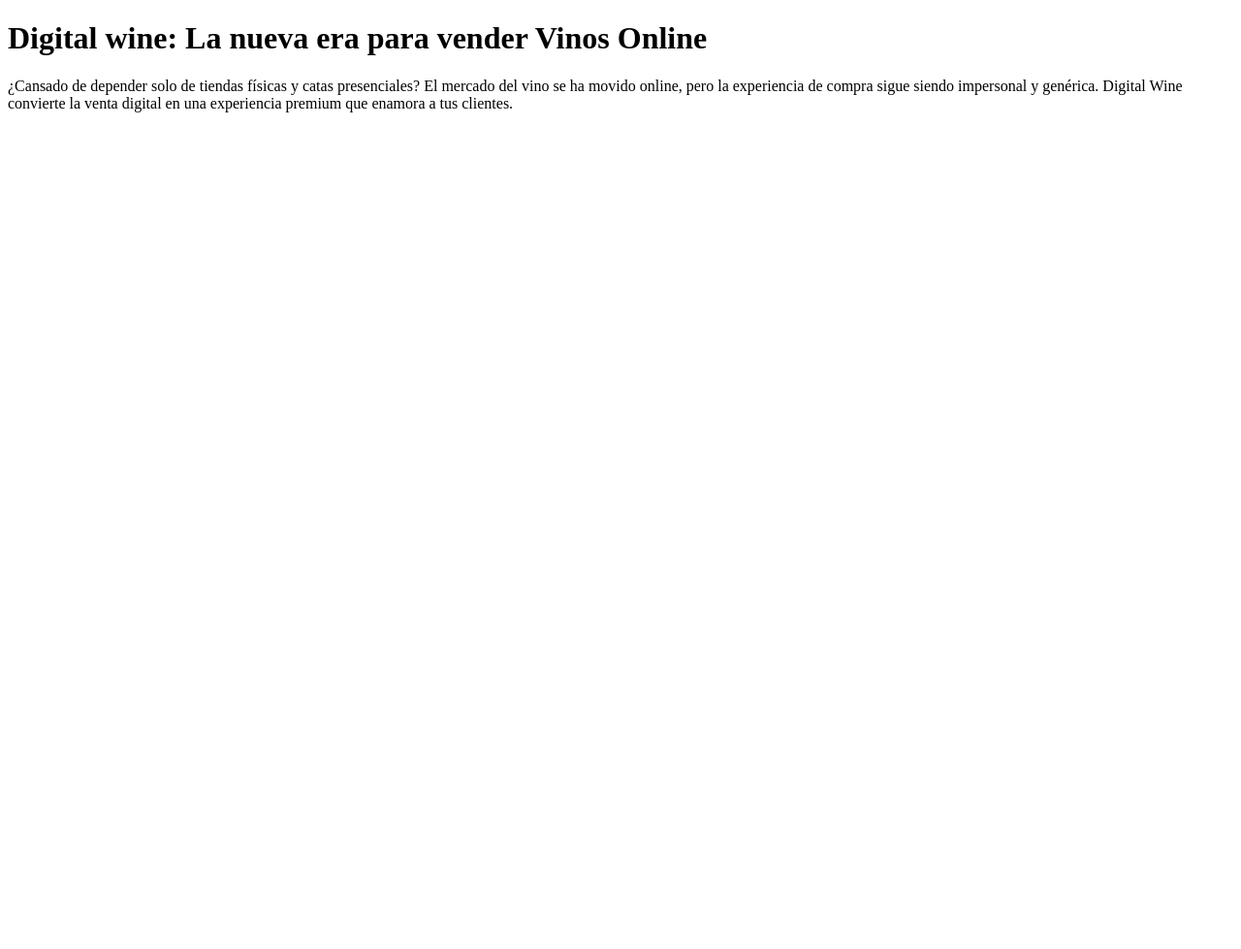
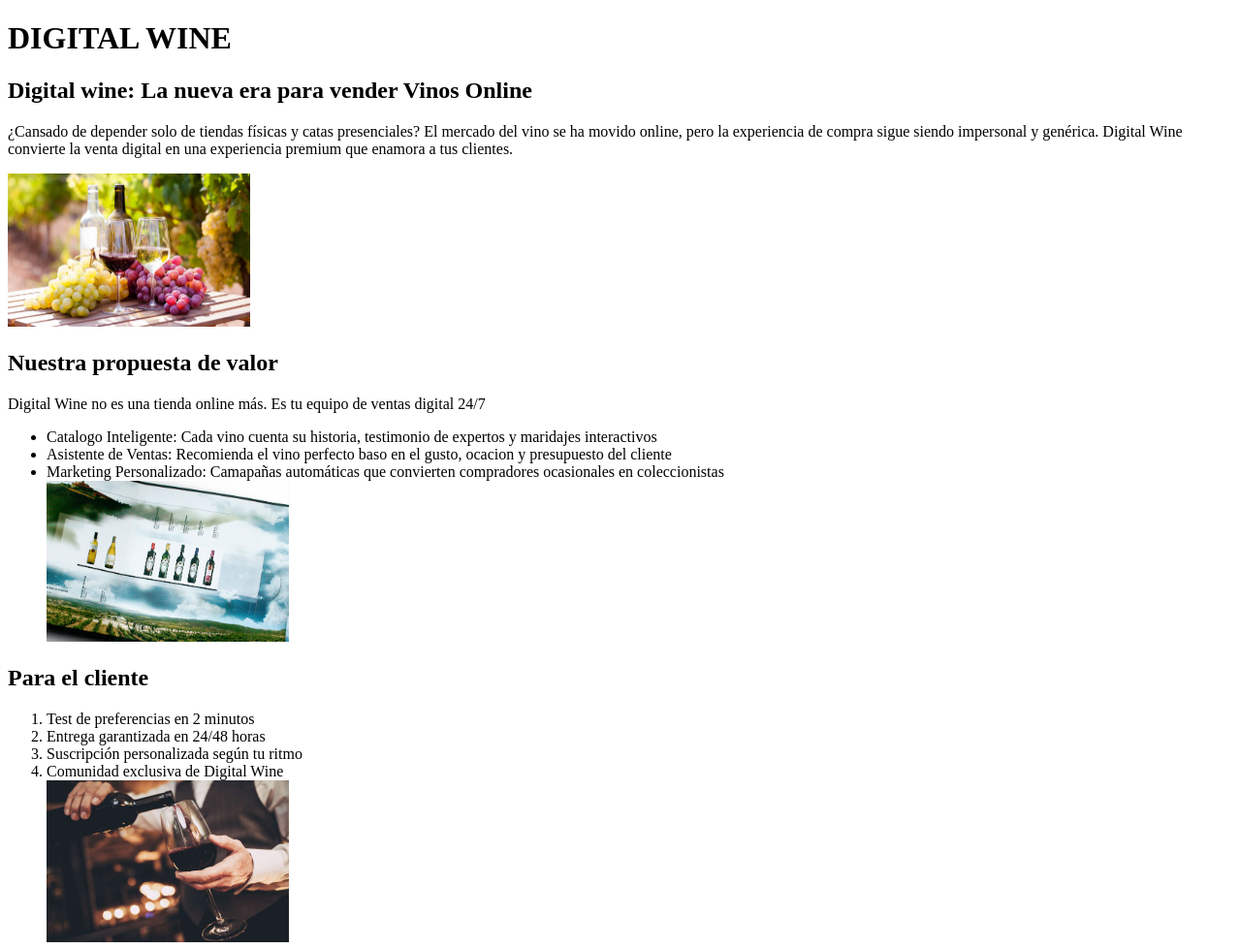
Before and after one commit to deyciandreacamargoramos5-creator/Proyecto.Individual.Final, a plain HTML site: page Proyecto final/index.html in a window 1280 px wide. Shown: the whole page at 97% size. Before the commit the page ends 800 px from the top, so only its background shows below. Drawn offline with Linux system fonts and the light colour scheme.

Commit message:
Segundo commit: Agregando imagenes y listas desordenadas y ordenadas

```diff
--- a/Proyecto final/index.html
+++ b/Proyecto final/index.html
@@ -6,9 +6,28 @@
     <title>DIGITAL WINE</title>
 </head>
 <body>
-    <h1>Digital wine: La nueva era para vender Vinos Online </h1>
+    <h1>DIGITAL WINE</h1>
+       <h2>Digital wine: La nueva era para vender Vinos Online </h2>
     <p>¿Cansado de depender solo de tiendas físicas y catas presenciales? El mercado del vino se ha movido
         online, pero la experiencia de compra sigue siendo impersonal y genérica. Digital Wine convierte la
         venta digital en una experiencia premium que enamora a tus clientes.</p>
+        <img src="imagenes/ImagenBienvenida.jpg" alt="Vinos" width="250">
+        <h2>Nuestra propuesta de valor</h2>
+        <p>Digital Wine no es una tienda online más. Es tu equipo de ventas digital 24/7</p>
+        <ul>
+            <li>Catalogo Inteligente: Cada vino cuenta su historia, testimonio de expertos y maridajes interactivos</li>
+            <li>Asistente de Ventas: Recomienda el vino perfecto baso en el gusto, ocacion y presupuesto del cliente</li>
+            <li>Marketing Personalizado: Camapañas automáticas que convierten compradores ocasionales en coleccionistas</li>
+            <img src="imagenes/Imagen2.jpg" alt="Carta" width="250">
+        </ul>
+        <h2>Para el cliente</h2>
+        <ol>
+            <li>Test de preferencias en 2 minutos</li>
+            <li>Entrega garantizada en 24/48 horas</li>
+            <li>Suscripción personalizada según tu ritmo</li>
+            <li>Comunidad exclusiva de Digital Wine</li>
+            <img src="imagenes/Imagen3.jpg" alt="Cliente" width="250">
+        </ol>
+
 </body>
 </html>
```
Also changed, not shown: Proyecto final/imagenes/Imagen2.jpg (added), Proyecto final/imagenes/Imagen3.jpg (added), Proyecto final/imagenes/ImagenBienvenida.jpg (added).
